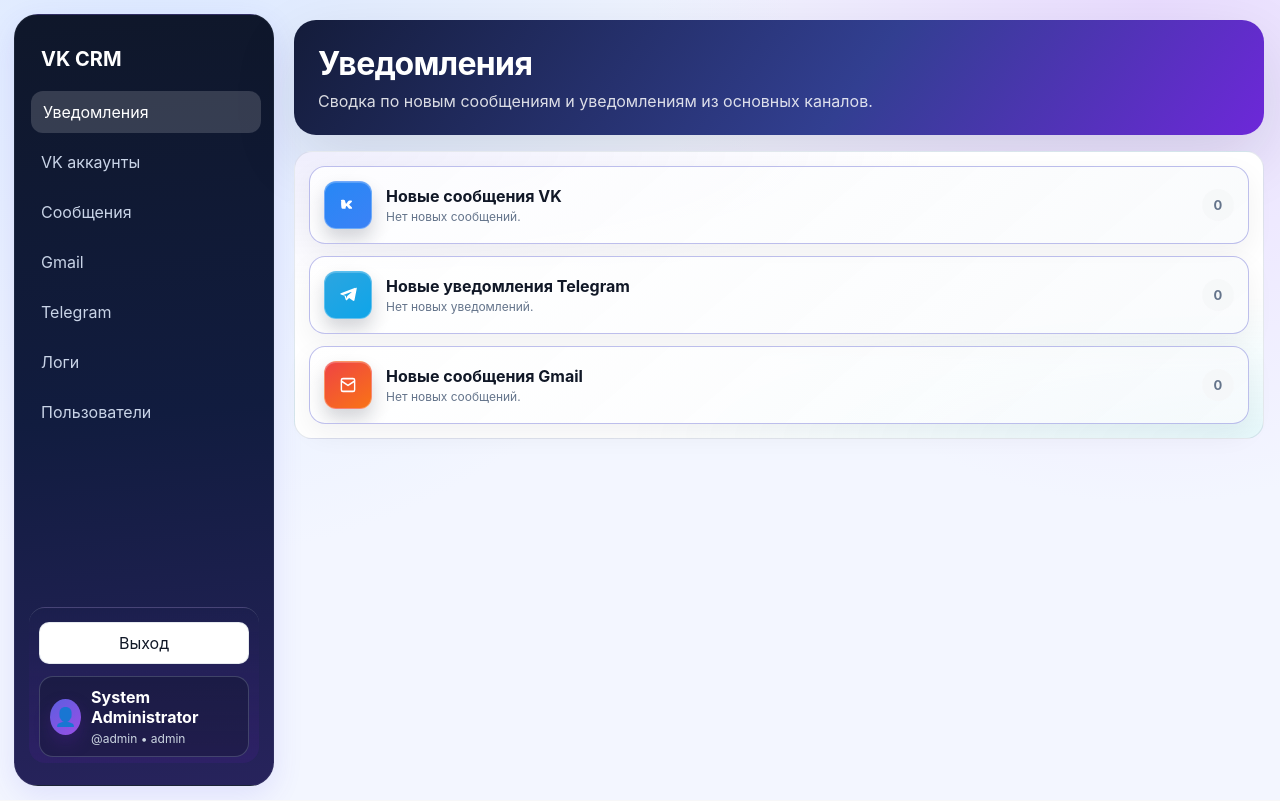
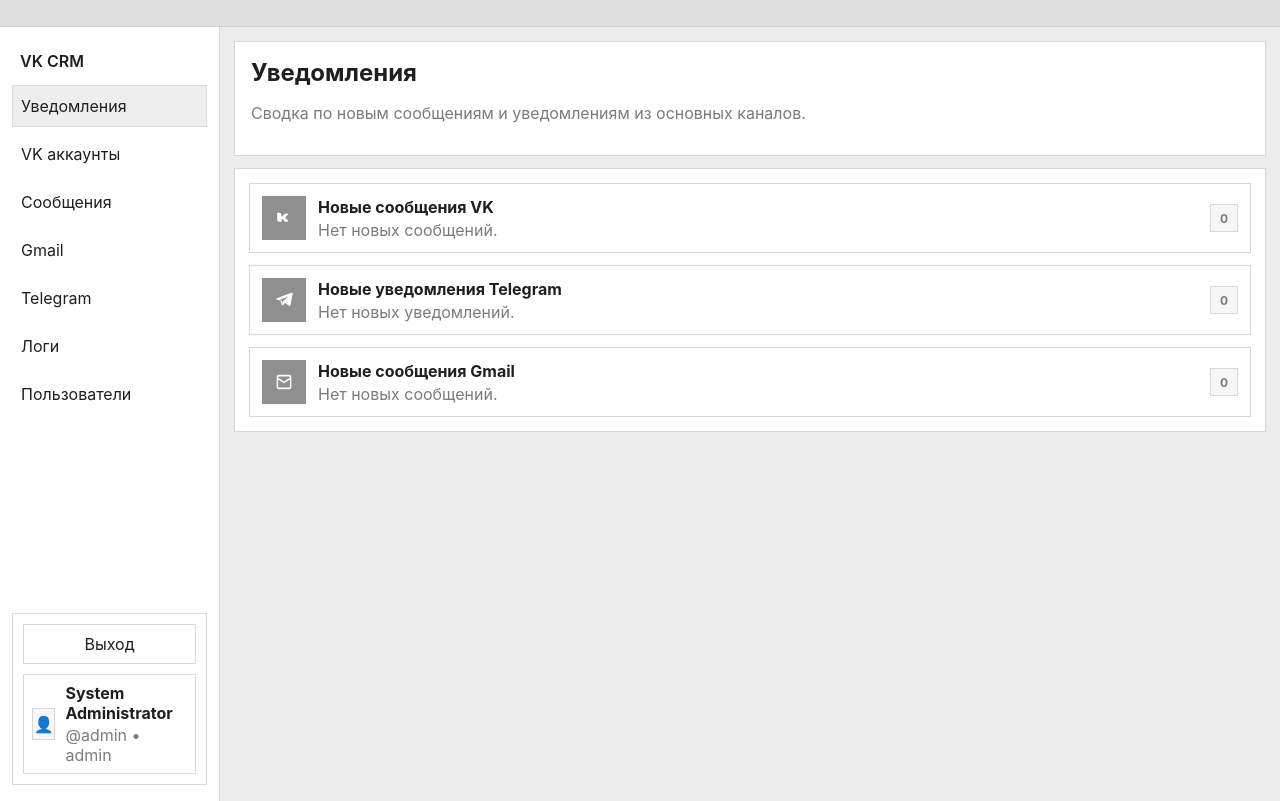
Before and after one commit to vhudoverdiev/Message, a FastAPI app: page /dashboard in a window 1280 px wide. Run offline with FastAPI, Linux system fonts and the light colour scheme; the visitor is signed in with stand-in values (Sample User, id 1); data comes from the database, SQL or seed files in the repository; data that the repository does not hold is empty.

Commit message:
Redesign UI to minimalist monochrome style

```diff
--- a/app/static/style.css
+++ b/app/static/style.css
@@ -1,39 +1,30 @@
 :root {
-    --bg: #f3f6ff;
-    --bg-accent: radial-gradient(circle at 12% -10%, #dbe8ff 0%, rgba(219, 232, 255, 0) 45%),
-                 radial-gradient(circle at 90% 0%, #e9dcff 0%, rgba(233, 220, 255, 0) 36%),
-                 #f3f6ff;
-    --panel: rgba(255, 255, 255, 0.88);
+    --bg: #ececec;
+    --panel: #f7f7f7;
     --panel-solid: #ffffff;
-    --border: rgba(148, 163, 184, 0.24);
-    --text: #111827;
-    --muted: #64748b;
-    --primary: #4f46e5;
-    --primary-2: #7c3aed;
-    --primary-soft: rgba(79, 70, 229, 0.12);
-    --success: #16a34a;
-    --danger: #dc2626;
-    --warning: #f59e0b;
-    --shadow-lg: 0 24px 65px rgba(15, 23, 42, 0.12);
-    --shadow-md: 0 10px 30px rgba(79, 70, 229, 0.12);
-    --font-size-title: clamp(1.5rem, 1.2rem + 1vw, 2rem);
-    --font-size-h3: 1.05rem;
-    --focus-ring: 0 0 0 3px rgba(79, 70, 229, 0.25);
+    --border: #d8d8d8;
+    --text: #1f1f1f;
+    --muted: #7b7b7b;
+    --primary: #8a8a8a;
+    --primary-2: #9f9f9f;
+    --success: #5f5f5f;
+    --danger: #5a5a5a;
+    --warning: #777777;
+    --shadow: none;
+    --focus-ring: 0 0 0 2px #bdbdbd;
+    --font-size-title: 1.5rem;
+    --font-size-h3: 1rem;
 }
 
 [data-theme="dark"] {
-    --bg: #090d1b;
-    --bg-accent: radial-gradient(circle at 12% -10%, rgba(44, 71, 151, 0.65) 0%, rgba(44, 71, 151, 0) 44%),
-                 radial-gradient(circle at 90% 0%, rgba(104, 58, 173, 0.5) 0%, rgba(104, 58, 173, 0) 38%),
-                 #090d1b;
-    --panel: rgba(15, 23, 42, 0.78);
-    --panel-solid: #111827;
-    --border: rgba(148, 163, 184, 0.28);
-    --text: #e5e7eb;
-    --muted: #94a3b8;
-    --primary-soft: rgba(129, 140, 248, 0.2);
-    --shadow-lg: 0 20px 55px rgba(2, 6, 23, 0.45);
-    --shadow-md: 0 12px 28px rgba(30, 27, 75, 0.35);
+    --bg: #141414;
+    --panel: #1e1e1e;
+    --panel-solid: #222222;
+    --border: #323232;
+    --text: #efefef;
+    --muted: #a1a1a1;
+    --primary: #8f8f8f;
+    --primary-2: #a0a0a0;
 }
 
 * { box-sizing: border-box; }
@@ -41,229 +32,184 @@
 body {
     margin: 0;
     font-family: Inter, -apple-system, BlinkMacSystemFont, 'Segoe UI', sans-serif;
-    background: var(--bg-accent);
+    background: var(--bg);
     color: var(--text);
-    overflow-x: hidden;
+}
+
+body::before {
+    content: "";
+    display: block;
+    height: 26px;
+    background: #dfdfdf;
+    border-bottom: 1px solid #d1d1d1;
+}
+
+[data-theme="dark"] body::before {
+    background: #2a2a2a;
+    border-bottom-color: #3a3a3a;
 }
 
 a { color: inherit; text-decoration: none; }
 
 .login-page {
-    min-height: 100vh;
+    min-height: calc(100vh - 26px);
     display: grid;
     place-items: center;
-    background: linear-gradient(140deg, #eef4ff, #f8fafc);
+    background: var(--bg);
+}
+
+.login-card,
+.card,
+.page-header,
+.timeline-item,
+.notification-tab,
+.sidebar,
+.sidebar-footer,
+.account-panel {
+    background: var(--panel-solid);
+    border: 1px solid var(--border);
+    border-radius: 0;
+    box-shadow: var(--shadow);
 }
 
 .login-card {
     width: min(420px, calc(100vw - 32px));
-    background: var(--panel-solid);
-    border: 1px solid var(--border);
-    border-radius: 20px;
-    padding: 28px;
-    box-shadow: var(--shadow-lg);
+    padding: 20px;
 }
 
 .app-shell {
     display: grid;
-    grid-template-columns: 260px 1fr;
-    min-height: 100vh;
-    gap: 18px;
-    padding: 14px;
+    grid-template-columns: 220px 1fr;
+    min-height: calc(100vh - 26px);
+    gap: 0;
 }
 
 .sidebar {
-    background: linear-gradient(175deg, #0f172a 0%, #111c3f 52%, #27235c 100%);
-    color: #c9d4e7;
-    padding: 22px 14px;
-    border-radius: 24px;
-    box-shadow: var(--shadow-md);
-    border: 1px solid rgba(255, 255, 255, 0.05);
+    color: var(--text);
+    padding: 16px 12px;
+    border-left: none;
+    border-top: none;
+    border-bottom: none;
     display: flex;
     flex-direction: column;
     justify-content: space-between;
-    gap: 18px;
 }
 
 .brand {
-    color: #fff;
-    font-weight: 700;
-    font-size: 20px;
-    padding: 10px 12px 20px;
+    font-weight: 600;
+    font-size: 16px;
+    padding: 8px 8px 14px;
 }
 
 .menu a {
     display: block;
-    padding: 11px 12px;
-    border-radius: 12px;
-    margin-bottom: 8px;
-    transition: background .2s ease, color .2s ease, transform .2s ease;
+    padding: 10px 8px;
+    border: 1px solid transparent;
+    margin-bottom: 6px;
 }
 
 .menu a.active,
 .menu a:hover {
-    background: rgba(255, 255, 255, 0.16);
-    color: #fff;
-    transform: translateX(2px);
+    background: #eeeeee;
+    border-color: var(--border);
+}
+
+[data-theme="dark"] .menu a.active,
+[data-theme="dark"] .menu a:hover {
+    background: #2a2a2a;
 }
 
 .sidebar-footer {
     margin-top: auto;
-    border-top: 1px solid rgba(203, 213, 225, 0.2);
-    padding: 14px 10px 6px;
-    background: linear-gradient(180deg, rgba(255, 255, 255, 0) 0%, rgba(76, 29, 149, 0.22) 100%);
-    border-radius: 16px;
-    animation: slideUp .45s ease both;
+    padding: 10px;
     display: grid;
-    gap: 12px;
+    gap: 10px;
 }
 
 .account-panel {
     display: flex;
     align-items: center;
     gap: 10px;
-    background: rgba(15, 23, 42, 0.4);
-    border: 1px solid rgba(148, 163, 184, 0.3);
-    border-radius: 14px;
-    padding: 10px;
+    padding: 8px;
 }
 
 .account-avatar {
-    width: 36px;
-    height: 36px;
-    border-radius: 50%;
+    width: 32px;
+    height: 32px;
+    border: 1px solid var(--border);
     display: grid;
     place-items: center;
-    font-size: 18px;
-    background: linear-gradient(140deg, rgba(99, 102, 241, 0.9), rgba(168, 85, 247, 0.9));
-    box-shadow: 0 8px 16px rgba(76, 29, 149, 0.35);
+    background: var(--panel);
 }
 
-.account-meta {
-    display: grid;
-    gap: 4px;
-}
+.account-meta { display: grid; gap: 2px; }
+.account-panel strong { color: var(--text); }
+.account-panel .small { color: var(--muted); }
 
-.account-panel strong {
-    color: #fff;
-}
-
-.account-panel .small {
-    color: #cbd5e1;
-}
-
-.sidebar-footer-actions {
-    display: flex;
-    align-items: center;
-}
-
-.sidebar-logout-form {
-    flex: 1;
-}
-
-.sidebar-logout-form .btn {
-    background: rgba(255, 255, 255, 0.14);
-    border-color: rgba(255, 255, 255, 0.2);
-    color: #fff;
-    transition: transform .25s ease, background .25s ease;
-}
-
-.sidebar-logout-form .btn:hover {
-    transform: translateY(-1px);
-    background: rgba(255, 255, 255, 0.22);
-}
+.sidebar-footer-actions { display: flex; align-items: center; }
+.sidebar-logout-form { flex: 1; }
 
 .main {
-    padding: 6px 2px 24px;
+    padding: 14px;
     display: flex;
     flex-direction: column;
-    gap: 16px;
+    gap: 12px;
 }
 
 .page-header {
-    background: linear-gradient(126deg, #141c3a 0%, #323f91 58%, #6d28d9 100%);
-    color: #fff;
-    border-radius: 22px;
-    padding: 24px;
-    box-shadow: var(--shadow-lg);
+    padding: 16px;
 }
 
 .page-header h1 {
     margin: 0;
     font-size: var(--font-size-title);
-    letter-spacing: -0.02em;
 }
 
-.page-header p {
-    margin: 8px 0 0;
-    color: rgba(255, 255, 255, 0.84);
+.page-header p,
+.kpi-meta,
+.small,
+th {
+    color: var(--muted);
 }
 
-.roadmap-pill {
-    display: inline-flex;
-    margin-top: 14px;
-    align-items: center;
-    gap: 8px;
-    background: rgba(255, 255, 255, 0.16);
-    padding: 7px 12px;
-    border-radius: 999px;
-    font-size: 13px;
+.roadmap-pill,
+.badge {
+    display: inline-block;
+    padding: 3px 8px;
+    border: 1px solid var(--border);
+    border-radius: 0;
+    font-size: 12px;
+    background: var(--panel);
+    color: var(--text);
 }
 
-.card {
-    background: var(--panel);
-    border: 1px solid var(--border);
-    border-radius: 18px;
-    padding: 16px;
-    backdrop-filter: blur(8px);
-}
+.card { padding: 14px; }
 
-.grid-4 { display: grid; gap: 12px; grid-template-columns: repeat(4, minmax(0, 1fr)); }
-.grid-3 { display: grid; gap: 12px; grid-template-columns: repeat(3, minmax(0, 1fr)); }
-.grid-2 { display: grid; gap: 12px; grid-template-columns: repeat(2, minmax(0, 1fr)); }
+.grid-4 { display: grid; gap: 10px; grid-template-columns: repeat(4, minmax(0, 1fr)); }
+.grid-3 { display: grid; gap: 10px; grid-template-columns: repeat(3, minmax(0, 1fr)); }
+.grid-2 { display: grid; gap: 10px; grid-template-columns: repeat(2, minmax(0, 1fr)); }
 
-.kpi-card {
-    position: relative;
-    overflow: hidden;
-    box-shadow: var(--shadow-md);
-}
-
-.kpi-card::after {
-    content: '';
-    position: absolute;
-    inset: auto -40px -40px auto;
-    width: 120px;
-    height: 120px;
-    border-radius: 50%;
-    background: radial-gradient(circle, rgba(79, 70, 229, 0.26), transparent 72%);
-}
-
+.kpi-card { overflow: hidden; }
 .kpi-title { font-size: 13px; color: var(--muted); }
-.kpi-value { font-size: 32px; font-weight: 700; margin-top: 8px; letter-spacing: -0.02em; }
-
-.kpi-meta {
-    margin-top: 6px;
-    color: var(--muted);
-    font-size: 12px;
-}
+.kpi-value { font-size: 28px; font-weight: 600; margin-top: 6px; }
 
 .progress-track {
     margin-top: 10px;
-    height: 8px;
-    border-radius: 999px;
-    background: rgba(100, 116, 139, 0.2);
+    height: 6px;
+    background: #e1e1e1;
 }
 
 .progress-track > span {
     display: block;
     height: 100%;
-    border-radius: inherit;
-    background: linear-gradient(90deg, var(--primary), var(--primary-2));
+    background: #8d8d8d;
 }
 
 h1 { margin: 0 0 10px; font-size: 24px; }
+h3 { font-size: var(--font-size-h3); margin: 0 0 10px; }
 
 .table-wrap { overflow: auto; }
+
 table {
     width: 100%;
     border-collapse: collapse;
@@ -277,89 +223,46 @@
     vertical-align: top;
 }
 
-th { color: var(--muted); font-size: 12px; text-transform: uppercase; letter-spacing: .04em; }
-
 input, select, textarea, button {
     width: 100%;
     border: 1px solid var(--border);
-    background: #fff;
-    border-radius: 10px;
-    padding: 10px;
+    background: var(--panel-solid);
+    border-radius: 0;
+    padding: 9px;
     font: inherit;
-}
-
-[data-theme="dark"] input,
-[data-theme="dark"] select,
-[data-theme="dark"] textarea,
-[data-theme="dark"] button {
-    background: rgba(15, 23, 42, 0.95);
     color: var(--text);
 }
 
 textarea { min-height: 90px; resize: vertical; }
-
 .form-grid { display: grid; gap: 10px; grid-template-columns: repeat(2, minmax(0, 1fr)); }
 .form-grid .full { grid-column: 1 / -1; }
 
 .btn {
     display: inline-block;
-    background: linear-gradient(120deg, var(--primary), var(--primary-2));
+    background: #8e8e8e;
     color: #fff;
-    border: none;
+    border: 1px solid #7f7f7f;
     cursor: pointer;
     text-align: center;
 }
 
 .btn.secondary {
     background: var(--panel-solid);
-    border: 1px solid var(--border);
+    border-color: var(--border);
     color: var(--text);
 }
 
-.btn.danger { background: var(--danger); }
+.btn.danger { background: #777; border-color: #6b6b6b; }
 .inline-form { display: inline-block; }
 
-.badge {
-    display: inline-block;
-    padding: 5px 8px;
-    border-radius: 999px;
-    font-size: 12px;
-    font-weight: 600;
+.badge.active, .badge.inactive, .badge.error, .badge.new, .badge.work, .badge.done,
+.badge.priority-high, .badge.priority-medium, .badge.priority-low, .badge.sla-risk, .badge.sla-ok {
+    background: var(--panel);
+    color: var(--text);
 }
 
-.badge.active { background: #e7f8ee; color: var(--success); }
-.badge.inactive { background: #f4f4f5; color: #555; }
-.badge.error { background: #fee2e2; color: #b91c1c; }
-.badge.new { background: #e0efff; color: #1d4ed8; }
-.badge.work { background: #fef3c7; color: #92400e; }
-.badge.done { background: #dcfce7; color: #166534; }
-.badge.priority-high { background: #fee2e2; color: #b91c1c; }
-.badge.priority-medium { background: #fef3c7; color: #92400e; }
-.badge.priority-low { background: #dcfce7; color: #166534; }
-.badge.sla-risk { background: #fecaca; color: #991b1b; }
-.badge.sla-ok { background: #dbeafe; color: #1e40af; }
-
-.roadmap-list {
-    margin: 0;
-    padding-left: 18px;
-    color: #1f2937;
-}
-
-.roadmap-list li { margin-bottom: 7px; }
-
 .row-actions { display: flex; gap: 8px; flex-wrap: wrap; }
-
-.icon-btn {
-    width: 42px;
-    min-width: 42px;
-    padding: 9px;
-    border-radius: 12px;
-}
-
-h3 {
-    font-size: var(--font-size-h3);
-    margin: 0 0 10px;
-}
+.icon-btn { width: 42px; min-width: 42px; padding: 9px; }
 
 button:focus-visible,
 input:focus-visible,
@@ -372,10 +275,10 @@
 .avatar-thumb {
     width: 40px;
     height: 40px;
-    border-radius: 50%;
     overflow: hidden;
-    background: #dbeafe;
-    color: #1e3a8a;
+    background: var(--panel);
+    color: var(--text);
+    border: 1px solid var(--border);
     display: flex;
     align-items: center;
     justify-content: center;
@@ -386,7 +289,6 @@
     width: 100%;
     height: 100%;
     object-fit: cover;
-    transform: scale(1.02);
 }
 
 .avatar-crop-modal,
@@ -399,8 +301,9 @@
 .avatar-crop-modal .modal-content,
 .crop-modal .modal-content,
 .modal--avatar-crop .modal-content {
-    border-radius: 18px;
-    padding: 18px 18px 14px;
+    border-radius: 0;
+    padding: 16px;
+    border: 1px solid var(--border);
 }
 
 .avatar-crop-modal .crop-stage,
@@ -408,7 +311,6 @@
 .modal--avatar-crop .crop-stage {
     width: min(280px, calc(100vw - 120px));
     margin: 0 auto;
-    border-radius: 14px;
     overflow: hidden;
 }
 
@@ -429,113 +331,47 @@
     gap: 10px;
 }
 
-.error { background: #fee2e2; color: #991b1b; padding: 8px 10px; border-radius: 8px; margin-bottom: 10px; }
-.small { font-size: 12px; color: var(--muted); }
-
-.timeline {
-    display: grid;
-    gap: 10px;
+.error {
+    background: #efefef;
+    color: #333;
+    border: 1px solid var(--border);
+    padding: 8px 10px;
+    margin-bottom: 10px;
 }
 
-.timeline-item {
-    border: 1px solid var(--border);
-    border-radius: 14px;
-    padding: 12px;
-    background: var(--panel-solid);
-}
+.timeline { display: grid; gap: 10px; }
+.timeline-item { padding: 12px; }
+.timeline-item h4 { margin: 6px 0 8px; font-size: 14px; }
+.timeline-item p { margin: 0 0 6px; }
+.timeline-meta { display: flex; gap: 6px; align-items: center; flex-wrap: wrap; }
 
-.timeline-item h4 {
-    margin: 6px 0 8px;
-    font-size: 14px;
-}
-
-.timeline-item p {
-    margin: 0 0 6px;
-}
-
-.timeline-meta {
-    display: flex;
-    gap: 6px;
-    align-items: center;
-    flex-wrap: wrap;
-}
-
-@media (max-width: 1024px) {
-    .app-shell { grid-template-columns: 1fr; padding: 10px; }
-    .grid-4, .grid-3, .grid-2, .form-grid { grid-template-columns: 1fr; }
-    .sidebar { min-height: auto; }
-}
-
-.notifications-card {
-    padding: 14px;
-    background:
-        radial-gradient(120% 90% at 0% 0%, rgba(79, 70, 229, 0.09), transparent 55%),
-        radial-gradient(120% 90% at 100% 100%, rgba(6, 182, 212, 0.1), transparent 55%),
-        var(--panel-solid);
-}
-
-.notifications-list {
-    display: grid;
-    gap: 12px;
-}
+.notifications-card { padding: 14px; background: var(--panel-solid); }
+.notifications-list { display: grid; gap: 12px; }
 
 .notification-tab {
-    position: relative;
-    overflow: hidden;
     display: grid;
-    grid-template-columns: 48px 1fr auto;
+    grid-template-columns: 44px 1fr auto;
     align-items: center;
-    gap: 14px;
-    border: 1px solid color-mix(in srgb, var(--border) 74%, var(--primary) 26%);
-    border-radius: 16px;
-    padding: 14px;
-    text-decoration: none;
-    background: linear-gradient(140deg, rgba(255, 255, 255, 0.82), rgba(248, 250, 252, 0.78));
-    box-shadow: 0 10px 28px rgba(15, 23, 42, 0.06);
-    transition: transform .22s ease, border-color .22s ease, box-shadow .22s ease;
-}
-
-[data-theme='dark'] .notification-tab {
-    background: linear-gradient(140deg, rgba(15, 23, 42, 0.94), rgba(30, 41, 59, 0.9));
-    box-shadow: 0 12px 26px rgba(2, 6, 23, 0.38);
-}
-
-.notification-tab::after {
-    content: '';
-    position: absolute;
-    inset: 0;
-    background: linear-gradient(100deg, transparent 25%, rgba(255, 255, 255, 0.24) 47%, transparent 70%);
-    transform: translateX(-130%);
-    transition: transform .64s ease;
-    pointer-events: none;
+    gap: 12px;
+    padding: 12px;
+    transition: background .15s ease;
 }
 
 .notification-tab:hover,
 .notification-tab:focus-visible {
-    transform: translateY(-2px) scale(1.01);
-    border-color: color-mix(in srgb, var(--primary) 56%, var(--border) 44%);
-    box-shadow: 0 16px 36px rgba(79, 70, 229, 0.18);
+    background: var(--panel);
 }
 
-.notification-tab:hover::after,
-.notification-tab:focus-visible::after {
-    transform: translateX(120%);
-}
-
-.notification-tab.is-pressed {
-    transform: scale(0.985);
-}
+.notification-tab.is-pressed { opacity: .7; }
 
 .notification-icon-box {
-    width: 48px;
-    height: 48px;
-    border-radius: 12px;
+    width: 44px;
+    height: 44px;
     display: inline-flex;
     align-items: center;
     justify-content: center;
     color: #fff;
-    border: 1px solid rgba(255, 255, 255, 0.3);
-    box-shadow: inset 0 1px 0 rgba(255, 255, 255, 0.22), 0 10px 18px rgba(15, 23, 42, 0.18);
+    background: #8f8f8f;
 }
 
 .notification-icon-box svg {
@@ -544,16 +380,10 @@
     fill: currentColor;
 }
 
-.notification-icon-vk {
-    background: linear-gradient(145deg, #2787f5, #3b82f6);
-}
-
-.notification-icon-telegram {
-    background: linear-gradient(145deg, #2ca5e0, #0ea5e9);
-}
-
+.notification-icon-vk,
+.notification-icon-telegram,
 .notification-icon-gmail {
-    background: linear-gradient(145deg, #ef4444, #f97316);
+    background: #8f8f8f;
 }
 
 .notification-main {
@@ -563,50 +393,32 @@
     min-width: 0;
 }
 
-.notification-main strong {
-    color: var(--text);
-}
-
 .count-circle {
-    min-width: 32px;
-    height: 32px;
-    border-radius: 999px;
+    min-width: 28px;
+    height: 28px;
     display: inline-flex;
     align-items: center;
     justify-content: center;
     font-weight: 700;
-    font-size: 13px;
+    font-size: 12px;
     color: #fff;
-    background: linear-gradient(120deg, var(--primary), var(--primary-2));
-    box-shadow: 0 8px 20px rgba(79, 70, 229, 0.3);
+    background: #8f8f8f;
 }
 
 .count-circle.empty {
     color: var(--muted);
-    background: color-mix(in srgb, var(--panel) 75%, var(--border) 25%);
-    box-shadow: none;
+    background: var(--panel);
+    border: 1px solid var(--border);
+}
+
+@media (max-width: 1024px) {
+    .app-shell { grid-template-columns: 1fr; }
+    .grid-4, .grid-3, .grid-2, .form-grid { grid-template-columns: 1fr; }
+    .sidebar { min-height: auto; border-right: 1px solid var(--border); border-bottom: 1px solid var(--border); }
 }
 
 @media (max-width: 680px) {
-    .notification-tab {
-        grid-template-columns: 42px 1fr;
-        gap: 10px;
-    }
-
-    .count-circle {
-        grid-column: 2;
-        justify-self: start;
-        margin-top: 2px;
-    }
-
-    .notification-icon-box {
-        width: 42px;
-        height: 42px;
-        border-radius: 10px;
-    }
+    .notification-tab { grid-template-columns: 42px 1fr; gap: 10px; }
+    .count-circle { grid-column: 2; justify-self: start; margin-top: 2px; }
+    .notification-icon-box { width: 42px; height: 42px; }
 }
-
-@keyframes slideUp {
-  from { opacity: 0; transform: translateY(12px); }
-  to { opacity: 1; transform: translateY(0); }
-}
```
